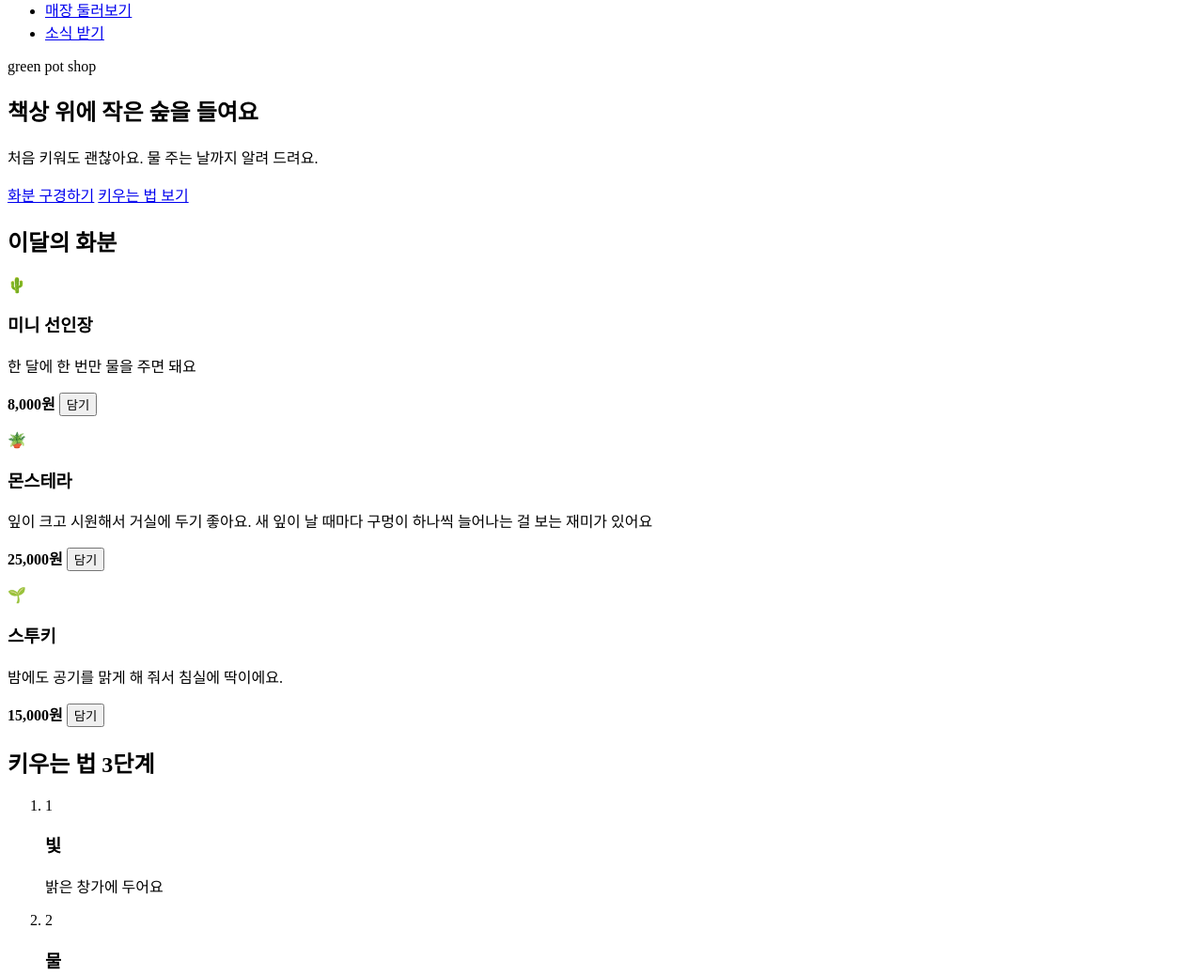
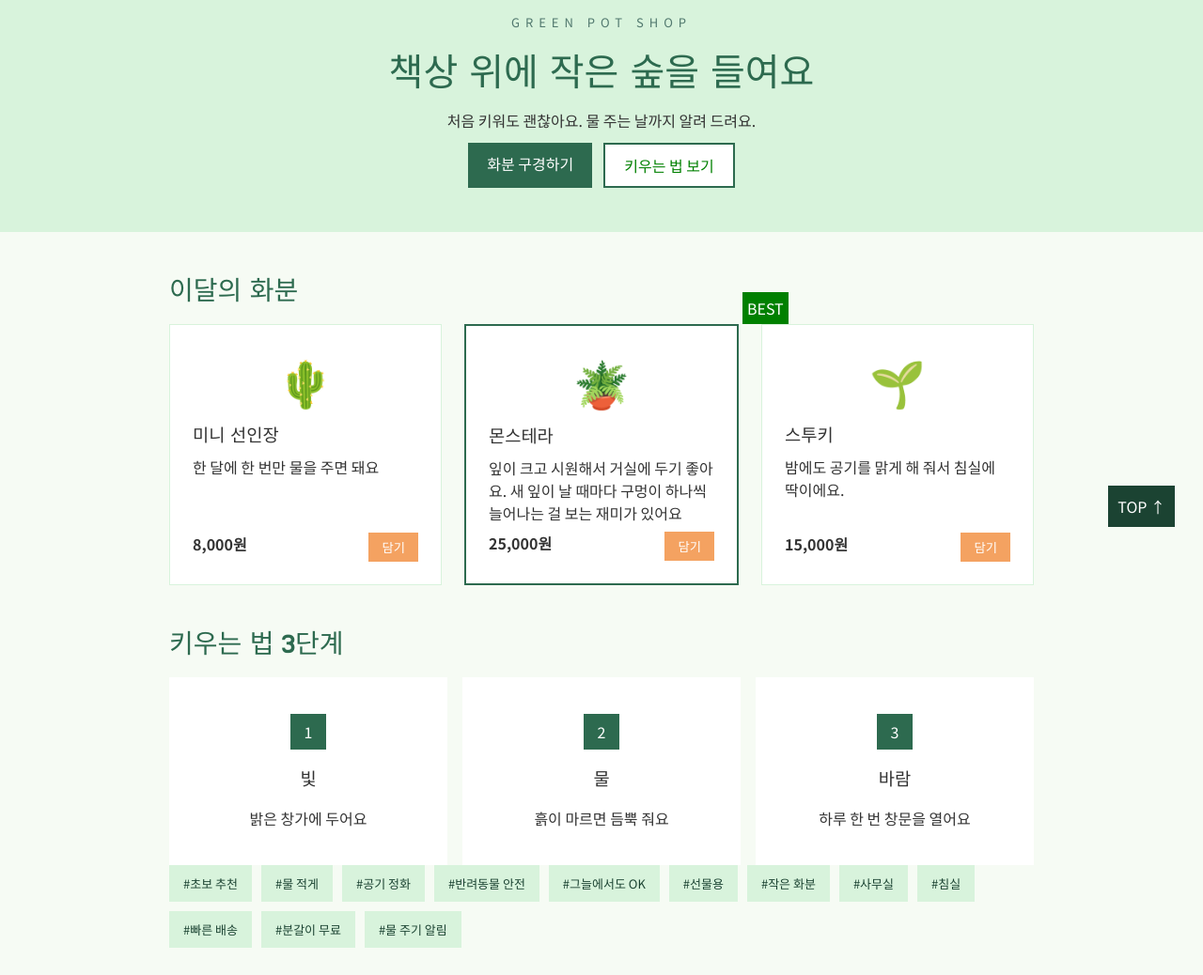
Before and after one commit to gus223444/flex-plants, a plain HTML site: page index.html in a window 1280 px wide. Shown: the part 139-1177 px from the top of the page at 94% size. Drawn offline with Linux system fonts and the light colour scheme.

Commit message:
Initial commit

```diff
--- a/css/style.css
+++ b/css/style.css
@@ -0,0 +1,294 @@
+* {
+    margin: 0;
+    padding: 0;
+    box-sizing: border-box;
+}
+
+ul,
+ol {
+    list-style: none;
+}
+
+a {
+    color: inherit;
+    text-decoration: none;
+}
+
+body {
+    font-family: "Noto Sans KR", sans-serif;
+    color: #333333;
+    background-color: #f6fbf4;
+}
+
+h1,
+h2,
+h3 {
+    font-family: "Do Hyeon", sans-serif;
+    font-weight: normal;
+}
+
+main {
+    max-width: 1000px;
+    margin: 0 auto;
+    padding: 0 40px 40px;
+}
+
+h2 {
+    margin-top: 40px;
+    margin-bottom: 16px;
+    font-size: 28px;
+    color: #2d6a4f;
+}
+.badge {
+    position: absolute;
+    background-color:green;
+    color: #fff;
+    top: 450px;
+    left: 790px;
+    padding: 5px;
+}
+header {
+    display: flex;
+    justify-content: space-between;
+    align-items: center;
+    padding: 16px 40px;
+    background-color: #2d6a4f;
+    color: #fff;
+    position: sticky;
+    top: 0;
+}
+
+.logo {
+    font-size: 28px;
+}
+
+.menu {
+    display: flex;
+    flex-direction: row;
+    gap: 24px;
+}
+
+.menu li:hover {
+    color: #ffd166;
+}
+
+.hero {
+    display: flex;
+    flex-direction: column;
+    align-items: center;
+    gap: 12px;
+    height: 280px;
+    margin-top: 32px;
+    background-color: #d8f3dc;
+    justify-content: center;
+}
+
+.hero h2 {
+    margin: 0;
+    font-size: 40px;
+}
+
+.sub {
+    text-transform: uppercase;
+    letter-spacing: 6px;
+    font-size: 13px;
+    color: #52796f;
+}
+
+.buttons {
+    display: flex;
+    flex-direction: row;
+    gap: 12px;
+    padding-top: 8px;
+}
+
+.btn-wrap {
+    display: flex;
+    gap: 12px;
+}
+
+.btn {
+    padding: 10px 20px;
+    background-color: #2d6a4f;
+    color: #fff;
+}
+
+.btn:hover {
+    color: #1b4332;
+}
+
+.line {
+    background-color: #fff;
+    color: green;
+    border: 2px solid #2d6a4f;
+}
+
+.cards {
+    display: flex;
+    flex-direction: row;
+    gap: 24px;
+}
+
+.card {
+    flex: 1;
+    display: flex;
+    flex-direction: column;
+    gap: 8px;
+    padding: 24px;
+    background-color: #fff;
+    border: 1px solid #d8f3dc;
+}
+
+.card:nth-child(2) {
+    border: 2px solid #2d6a4f;
+}
+
+.icon {
+    font-size: 48px;
+    text-align: center;
+}
+
+.crad h3 {
+    font-size: 22px;
+}
+
+.price {
+    display: flex;
+    justify-content: space-between;
+    margin-top: auto;
+}
+
+.price button {
+    padding: 6px 14px;
+    border: 0px;
+    background-color: #f4a261;
+    color: #fff;
+}
+
+.price button:hover {
+    color: #e76f51;
+}
+
+.step {
+    display: grid;
+    grid-template-columns: repeat(3, 1fr);
+    grid-auto-rows: 200px;
+    gap: 16px;
+}
+
+.step li {
+    display: grid;
+    gap: 16px;
+    justify-content: center;
+    background-color: #fff;
+    text-align: center;
+    align-content: center;
+}
+
+.num {
+    background-color: #2d6a4f;
+    color: #fff;
+    padding: 7px 15px;
+    margin: auto;
+}
+
+.tags {
+    display: flex;
+    color: #1b4332;
+    flex-wrap: wrap;
+    gap: 10px;
+}
+.tags li {
+    background-color: #d8f3dc;
+    padding: 10px 15px;
+    font-size: 13px;
+}
+.gallery {
+    display: grid;
+    grid-template-columns: repeat(4, 1fr);
+    grid-template-rows: 150px 150px;
+    gap: 16px;
+}
+
+.gallery li {
+    display: flex;
+    flex-direction: column;
+    align-items: center;
+    justify-content: center;
+    gap: 8px;
+    background-color: #fff;
+    border: 1px solid #d8f3dc;
+}
+
+.gallery li:hover {
+    border: 1px solid #2d6a4f;
+}
+
+.gallery li:first-child {
+    grid-column: span 2;
+    grid-row: span 2;
+    background-color: #2d6a4f;
+    color: #fff;
+}
+
+.emoji {
+    font-size: 40px;
+}
+
+.gallery li:first-child .emoji {
+    font-size: 80px;
+}
+
+form {
+    display: flex;
+    background-color: #fff;
+    padding: 30px;
+    gap: 5px;
+    height: 100px;
+}
+form select:hover{
+    border: 2px solid #000;
+    cursor: pointer;
+}
+label {
+    align-content: center;
+}
+
+input {
+    width: 650px;
+}
+button {
+    background-color:#1b4332;
+    padding: 10px;
+    color: #fff;
+}
+button:hover{
+    color: #ffd166;
+    cursor: pointer;
+}
+footer {
+    display: flex;
+    justify-content: space-between;
+    background-color: #1b4332;
+    color: #fff;
+    align-content: center;
+    padding: 30px;
+}
+.sns {
+    display: flex;
+    flex-direction: row;
+    gap: 20px;
+}
+
+.sns li:hover{
+    color: #ffd166;
+}
+
+.top {
+    position: fixed;
+    background-color: #1b4332;
+    right: 30px;
+    bottom: 100px;
+    color: #fff;
+    padding: 10px;
+}
--- a/index.html
+++ b/index.html
@@ -6,6 +6,8 @@
     <meta name="viewport" content="width=device-width, initial-scale=1.0">
     <title>Document</title>
     <link rel="stylesheet" href="./css/style.css">
+    <link href="https://fonts.googleapis.com/css2?family=Do+Hyeon&amp;family=Noto+Sans+KR:wght@400;700&amp;display=swap"
+        rel="stylesheet">
 </head>
 
 <body>
@@ -32,6 +34,7 @@
     <main>
         <section id="plants">
             <h2>이달의 화분</h2>
+            <span class="badge">BEST</span>
             <div class="cards">
                 <article class="card">
                     <p class="icon">🌵</p>
@@ -137,11 +140,11 @@
             <form>
                 <label for="email">이메일</label>
                 <input type="email" name="email" id="email">
-                <select name="" id="">
+                <select name="">
                     <option value="weeks">매주</option>
                     <option value="monthly">매달</option>
                 </select>
-            <button type="submit">구독하기</button>
+                <button type="submit">구독하기</button>
             </form>
         </section>
     </main>
@@ -153,6 +156,7 @@
             <li><a href="#">고객센터</a></li>
         </ul>
     </footer>
+    <a href="#" class="top">TOP ↑</a>
 </body>
 
 </html>
```
